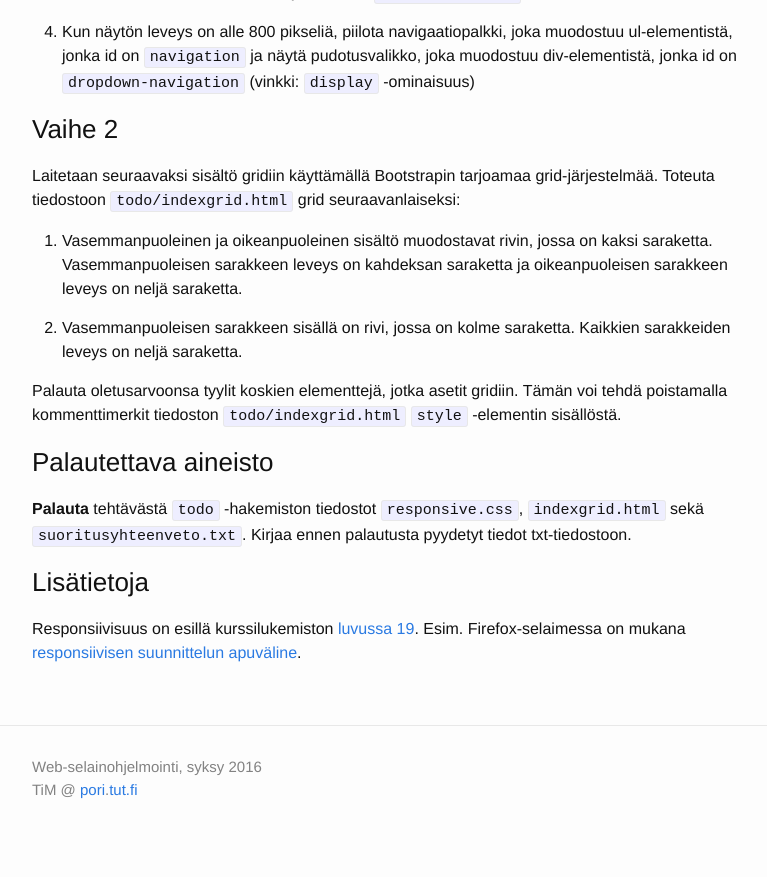
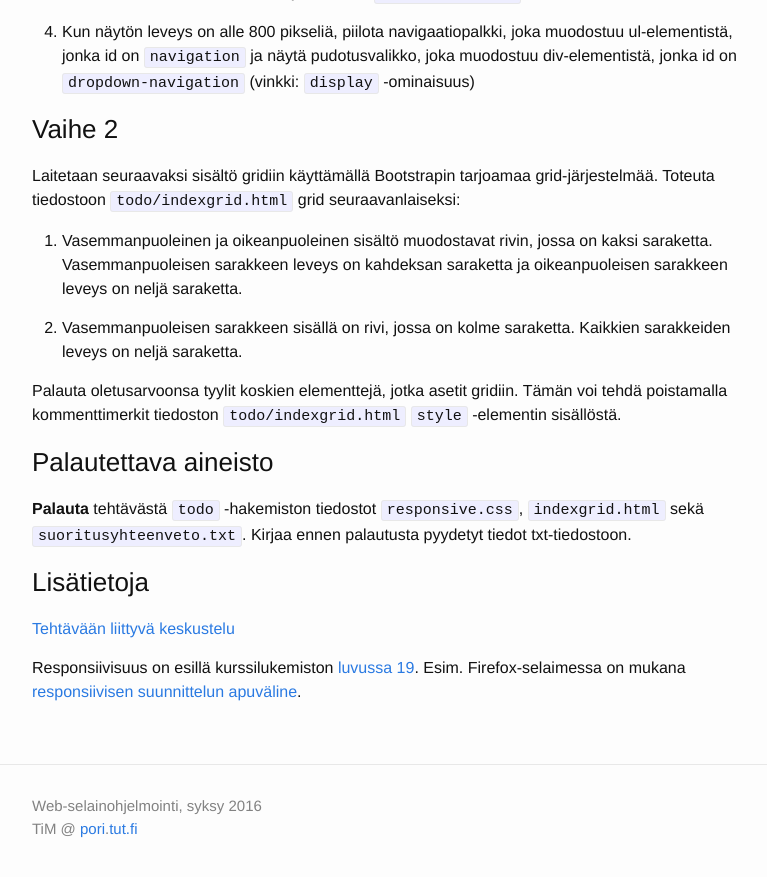
Before and after one commit to timedu/wso, a Jekyll site: the page built from _osa6/tehtava62.md, in a window 1280 px wide and 900 px high, scrolled down 858 px. Shown: the top 877 px of the window, without its empty margins (238-1005 px from the left). Built offline with Jekyll 4.4.1, drawn with Linux system fonts in a browser that asks for light colours.

Commit message:
small updates

```diff
--- a/_osa6/tehtava62.md
+++ b/_osa6/tehtava62.md
@@ -45,6 +45,8 @@
 
 ### Lisätietoja
 
+[Tehtävään liittyvä keskustelu](https://moodle2.tut.fi/mod/forum/discuss.php?d=71382)
+
 Responsiivisuus on esillä kurssilukemiston [luvussa 19][weso-19]. Esim. Firefox-selaimessa on mukana [responsiivisen suunnittelun apuväline][responsive].
 
 [weso-19]: {{site.baseurl}}/weso/#19-Responsiivinen-web-suunnittelu
```
Also changed, not shown: _osa7/tehtava75.md (+0 -1 lines).
